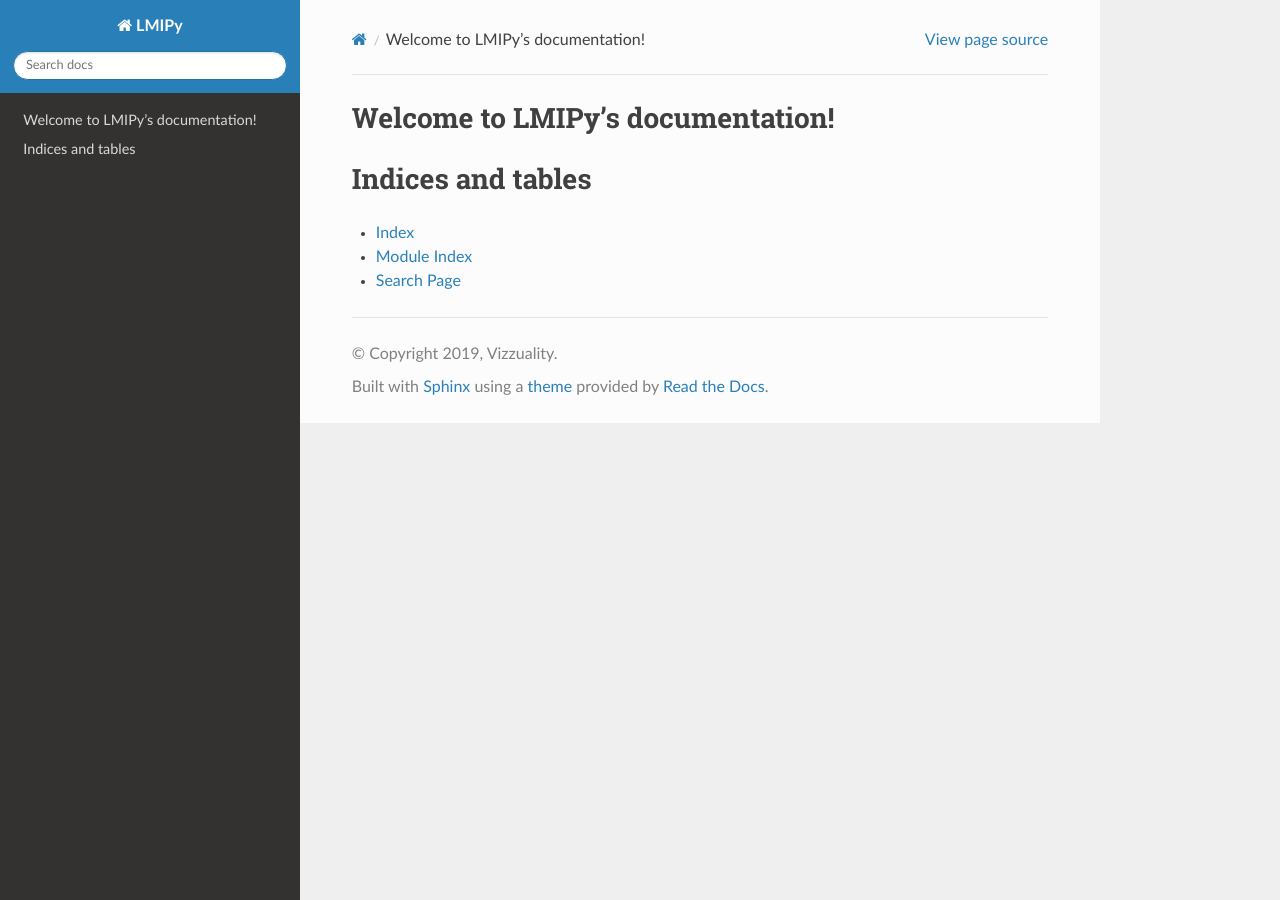
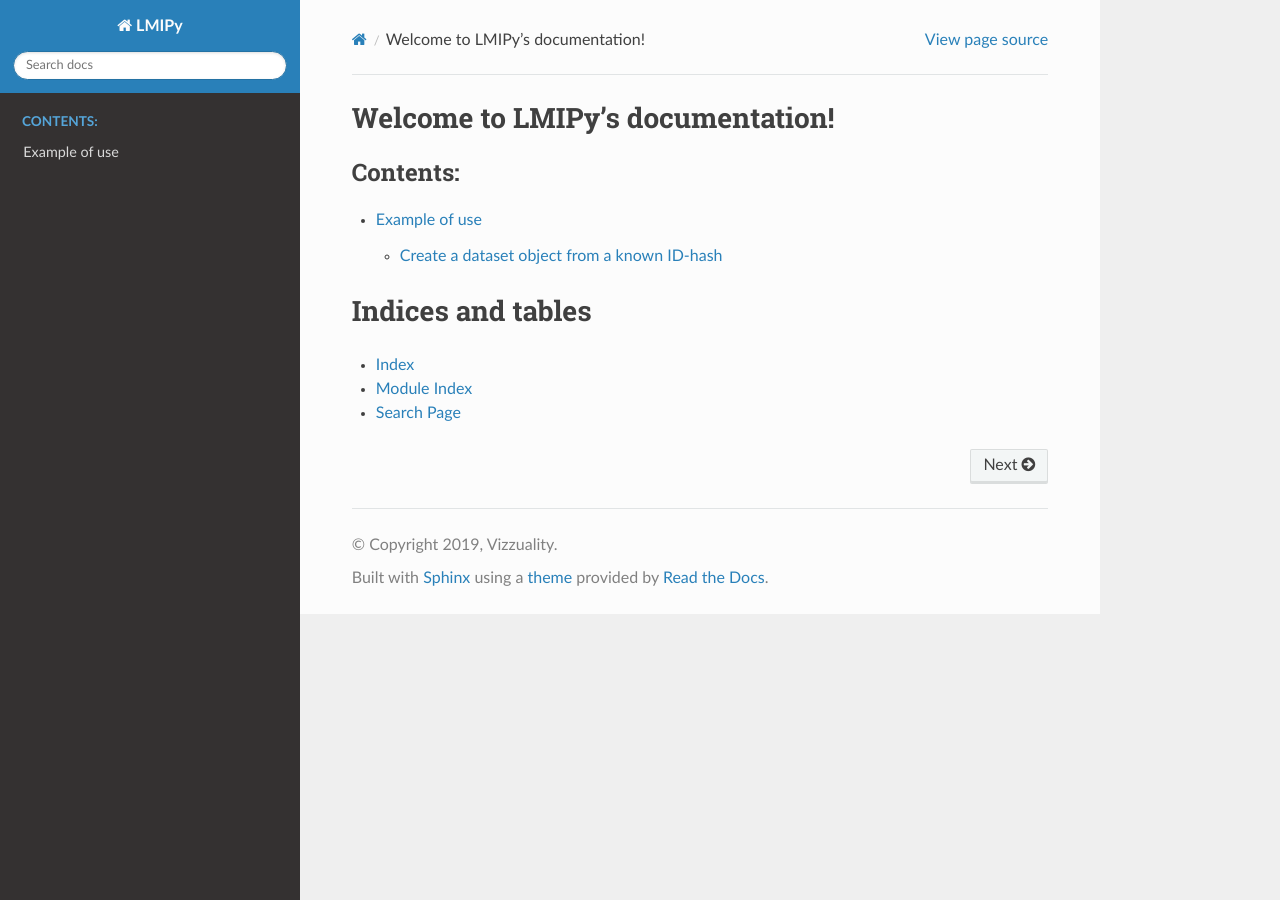
Before and after one commit to Vizzuality/LMIPy, a Sphinx documentation site: the page built from docs/index.rst, in a window 1280 px wide. Built offline with Sphinx 7.4.7 and the Read the Docs theme 2.0.0, drawn with Linux system fonts in a browser that asks for light colours; some of the changed lines change nothing that is shown.

Commit message:
updated docs to be built from notebooks

```diff
--- a/docs/conf.py
+++ b/docs/conf.py
@@ -16,11 +16,6 @@
 # import sys
 # sys.path.insert(0, os.path.abspath('.'))
 
-from recommonmark.parser import CommonMarkParser
-
-source_parsers = {
-    '.md': CommonMarkParser,
-}
 
 # -- Project information -----------------------------------------------------
 
@@ -31,7 +26,7 @@ author = 'Vizzuality'
 # The short X.Y version
 version = ''
 # The full version, including alpha/beta/rc tags
-release = '0.0.1'
+release = '0.0.4'
 
 
 # -- General configuration ---------------------------------------------------
@@ -43,7 +38,8 @@ release = '0.0.1'
 # Add any Sphinx extension module names here, as strings. They can be
 # extensions coming with Sphinx (named 'sphinx.ext.*') or your custom
 # ones.
-extensions = [
+extensions = ['nbsphinx',
+    'sphinx.ext.mathjax',
 ]
 
 # Add any paths that contain templates here, relative to this directory.
@@ -52,8 +48,8 @@ templates_path = ['_templates']
 # The suffix(es) of source filenames.
 # You can specify multiple suffix as a list of string:
 #
-source_suffix = ['.rst', '.md']
-#source_suffix = '.rst'
+# source_suffix = ['.rst', '.md']
+source_suffix = '.rst'
 
 # The master toctree document.
 master_doc = 'index'
@@ -68,7 +64,7 @@ language = None
 # List of patterns, relative to source directory, that match files and
 # directories to ignore when looking for source files.
 # This pattern also affects html_static_path and html_extra_path.
-exclude_patterns = ['_build', 'Thumbs.db', '.DS_Store']
+exclude_patterns = ['_build', 'Thumbs.db', '.DS_Store', '**.ipynb_checkpoints']
 
 # The name of the Pygments (syntax highlighting) style to use.
 pygments_style = None
--- a/docs/index.rst
+++ b/docs/index.rst
@@ -1,5 +1,5 @@
 .. LMIPy documentation master file, created by
-   sphinx-quickstart on Mon Feb 18 09:54:09 2019.
+   sphinx-quickstart on Tue Apr  2 14:12:54 2019.
    You can adapt this file completely to your liking, but it should at least
    contain the root `toctree` directive.
 
@@ -10,6 +10,7 @@ Welcome to LMIPy's documentation!
    :maxdepth: 2
    :caption: Contents:
 
+   quickstart
 
 
 Indices and tables
```
Also changed, not shown: docs/quickstart.ipynb (added), 17 other files.
